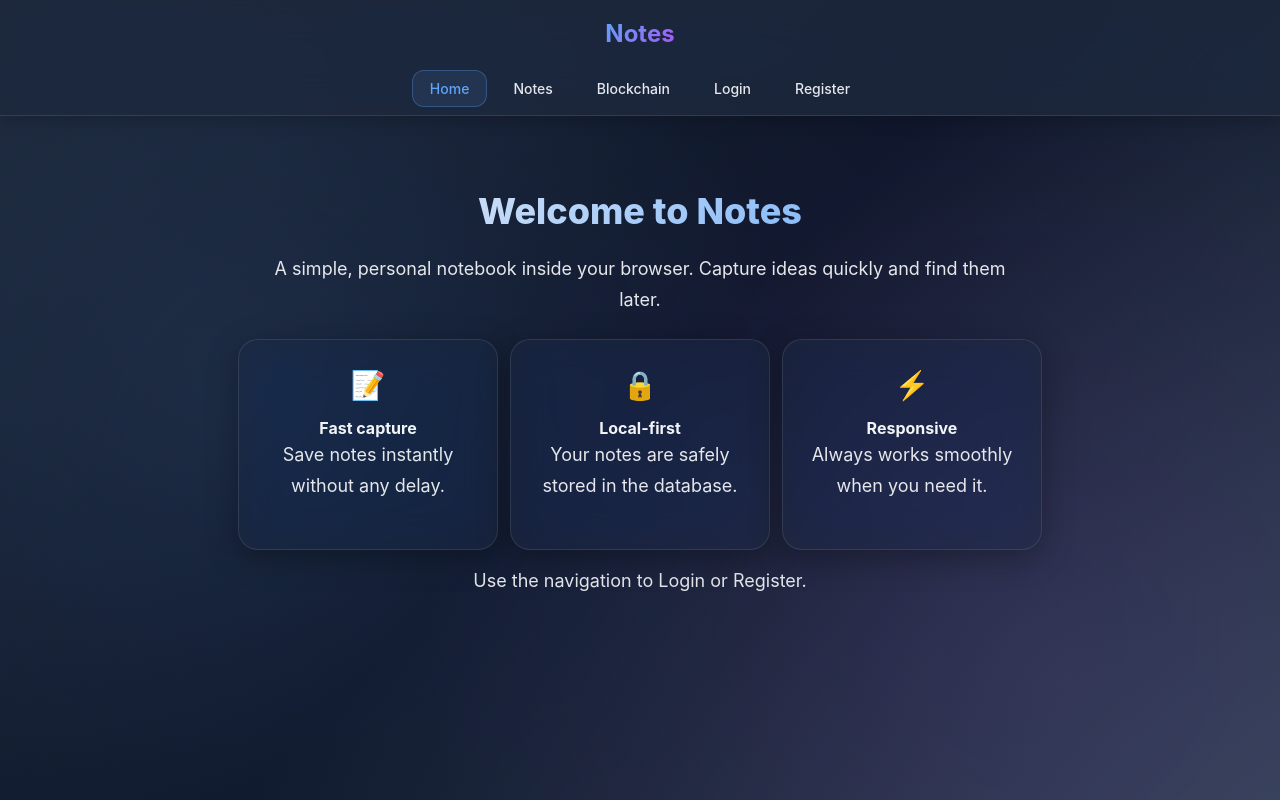
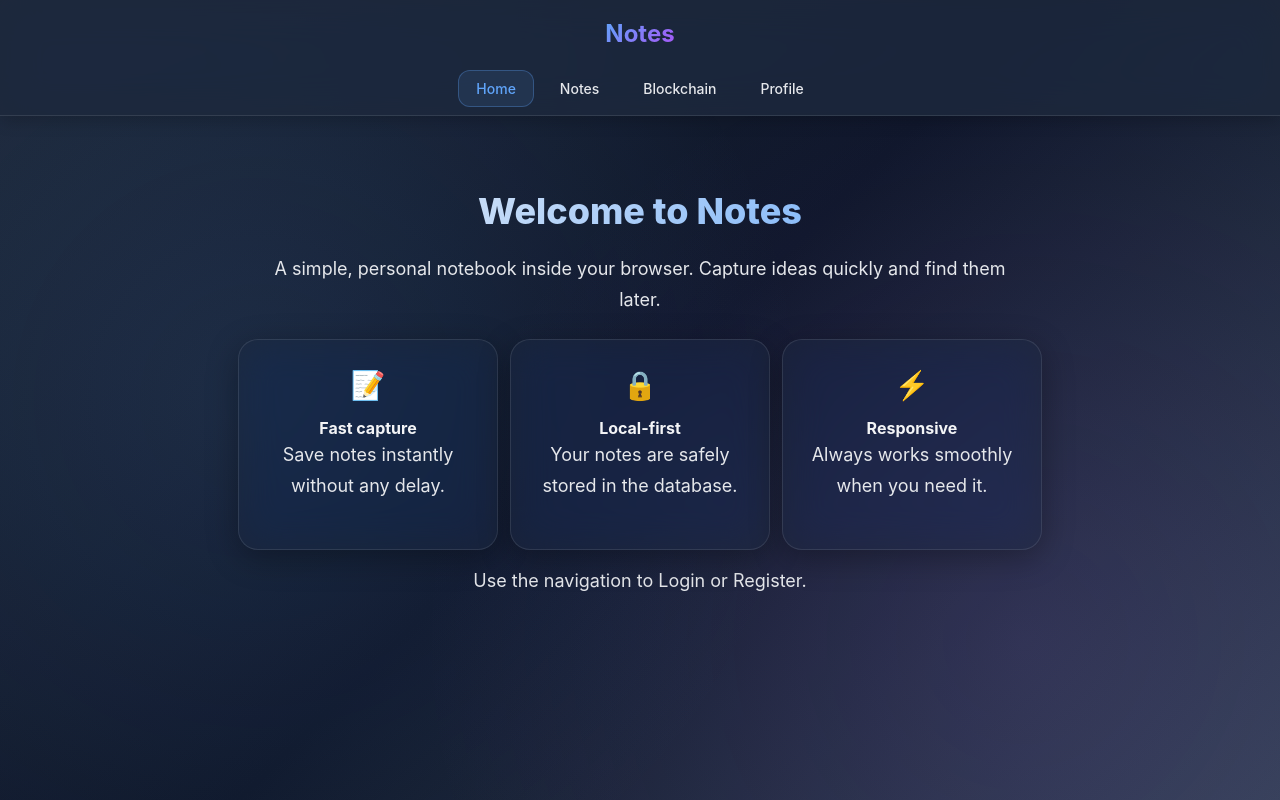
Before and after one commit to bacalsoskills/Blockvengers-notes-website, a React (Vite) app in the folder notes-website/: page / in a window 1280 px wide. Built offline with nearby package versions, Linux system fonts and the light colour scheme.

Commit message:
Update Navbar.jsx

```diff
--- a/notes-website/src/components/Navbar.jsx
+++ b/notes-website/src/components/Navbar.jsx
@@ -16,7 +16,7 @@ export default function Navbar() {
 
   const handleLogout = () => {
     localStorage.removeItem('session')
-    navigate('/login')
+    navigate('/')
   }
 
   return (
@@ -43,12 +43,10 @@ export default function Navbar() {
           <motion.div whileHover={{ scale: 1.05 }} whileTap={{ scale: 0.95 }}>
             <NavLink to="/blockchain">Blockchain</NavLink>
           </motion.div>
+          <motion.div whileHover={{ scale: 1.05 }} whileTap={{ scale: 0.95 }}>
+            <NavLink to="/profile">Profile</NavLink>
+          </motion.div>
           {session && (
-            <motion.div whileHover={{ scale: 1.05 }} whileTap={{ scale: 0.95 }}>
-              <NavLink to="/profile">Profile</NavLink>
-            </motion.div>
-          )}
-          {session ? (
             <motion.button
               className="link-btn"
               onClick={handleLogout}
@@ -58,15 +56,6 @@ export default function Navbar() {
             >
               Logout
             </motion.button>
-          ) : (
-            <>
-              <motion.div whileHover={{ scale: 1.05 }} whileTap={{ scale: 0.95 }}>
-                <NavLink to="/login">Login</NavLink>
-              </motion.div>
-              <motion.div whileHover={{ scale: 1.05 }} whileTap={{ scale: 0.95 }}>
-                <NavLink to="/register">Register</NavLink>
-              </motion.div>
-            </>
           )}
         </div>
       </div>
```
